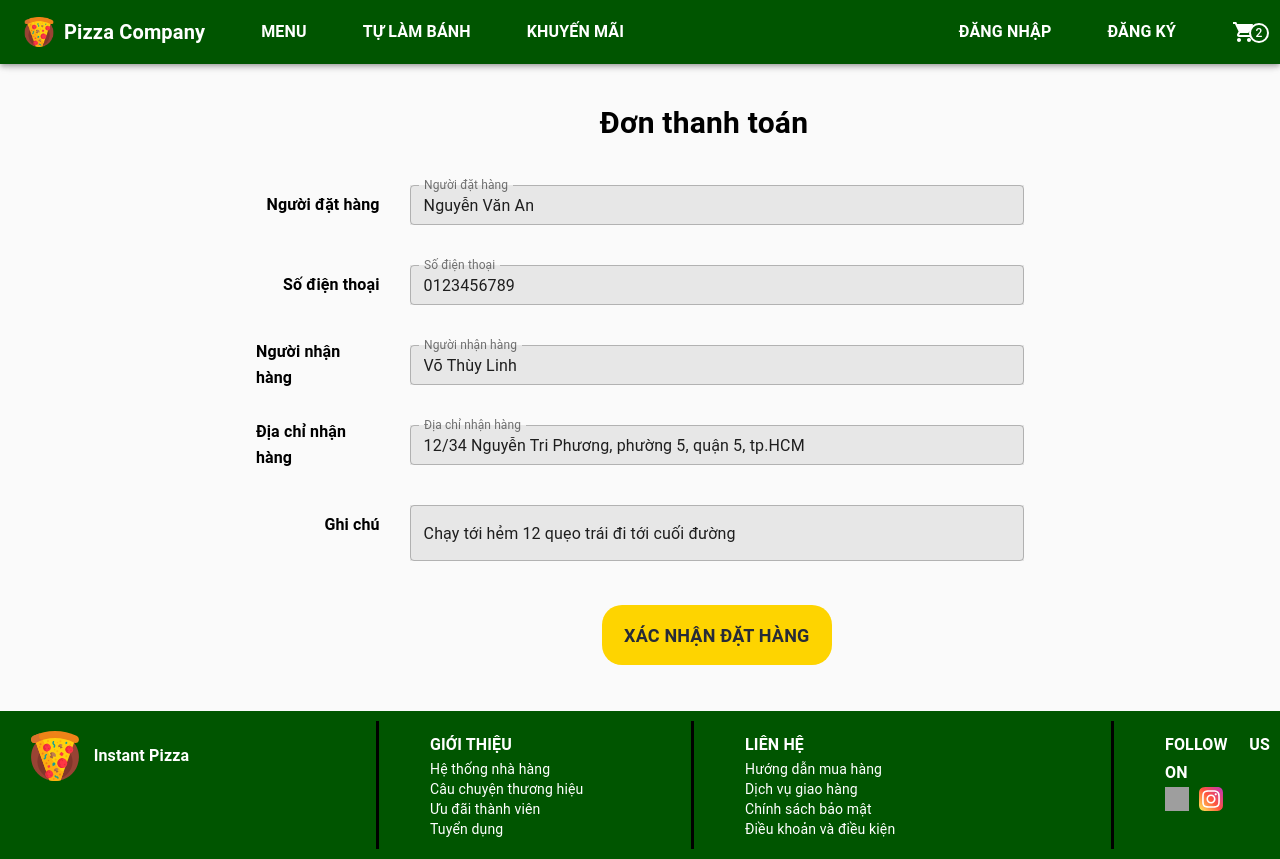
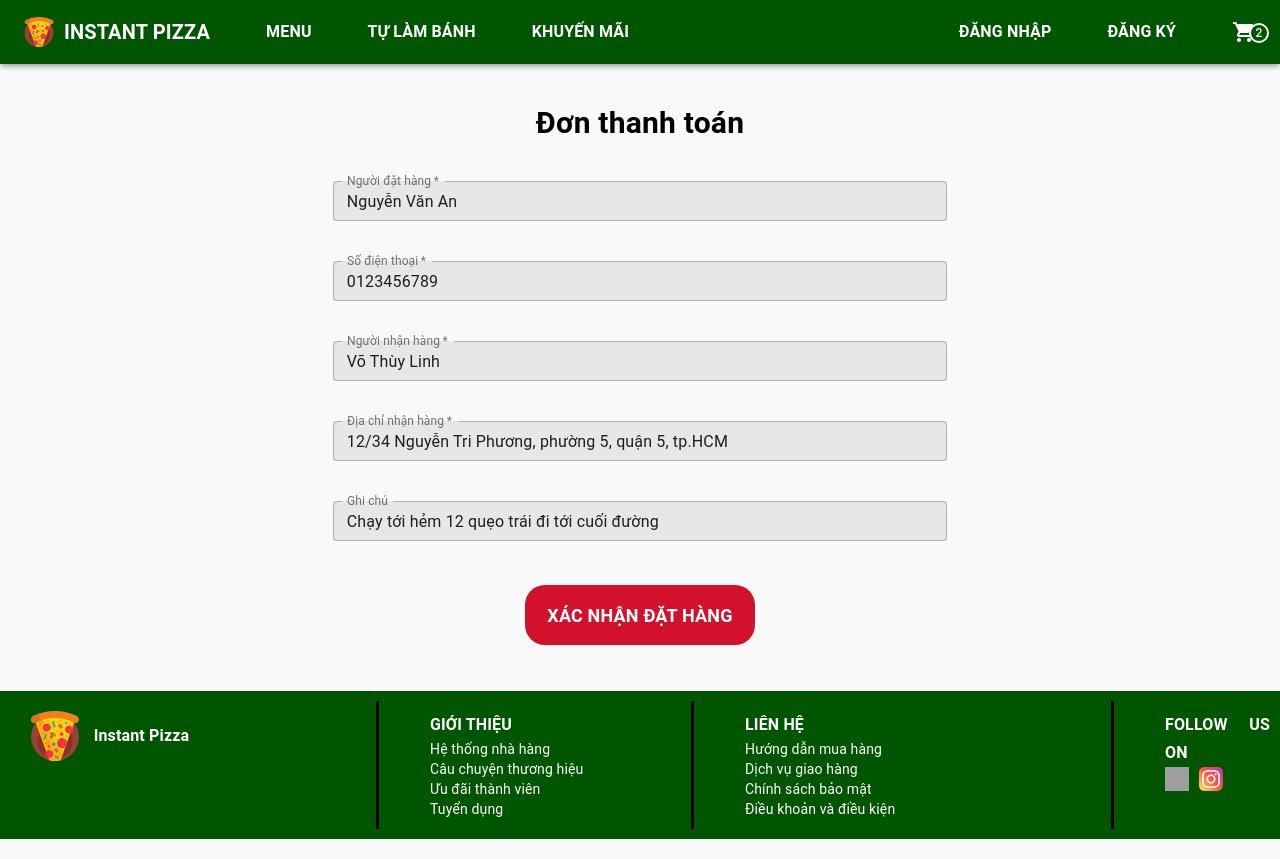
Before and after one commit to ndhungw/pizza-online, a React (Create React App) app: page /payment in a window 1280 px wide. Built offline with nearby package versions, Linux system fonts and the light colour scheme; grey boxes are pictures that could not be loaded; a web font is replaced by a local one.

Commit message:
Delete label payment, update make pizza

```diff
--- a/src/components/Header/Header.js
+++ b/src/components/Header/Header.js
@@ -66,7 +66,7 @@ const Header = () => {
             fontWeight: "bold",
           }}
         >
-          Pizza Company
+          INSTANT PIZZA
         </ButtonBase>
         <NavLink to="/menu" className={classes.appBarItem}>
           MENU
--- a/src/components/Ingredient/Tray.js
+++ b/src/components/Ingredient/Tray.js
@@ -8,6 +8,7 @@ import Increment from "./IncreDecrePizza";
 import Table from "./IngreTable";
 import AddIcon from '@material-ui/icons/Add';
 import Equal from "../../assets/img/equal.png";
+import { ButtonBase, Typography } from "@material-ui/core";
 export default function Tray({
   sizeOption,
   crustOption,
@@ -92,8 +93,8 @@ export default function Tray({
       <br />
       <Grid container xs={12} style={{ fontSize: "20px" }}>
         <Grid xs={1} />
-        <Grid xs={3}>Số lượng:</Grid>
-        <Grid xs={8}>
+        <Grid xs={4}>Số lượng:</Grid>
+        <Grid xs={7}>
           <Increment amount={amount} setAmount={setAmount} />
         </Grid>
       </Grid>
@@ -111,19 +112,20 @@ export default function Tray({
         style={{ fontWeight: "bold", fontSize: "20px" }}
         class="contentCenter"
       >
-        <button
-          onClick={addCart}
-          style={{
-            height: "40px",
-            fontSize: "20px",
-            borderRadius: "15px",
-            backgroundColor: "#D2112D",
-            color: "white",
-            width: "full",
-          }}
-        >
-          Thêm vào giỏ
-        </button>
+        <ButtonBase onClick={addCart}>
+          <div
+            style={{
+              borderRadius: 20,
+              paddingVertical: 15,
+              paddingInline: 40,
+              backgroundColor: "#D2112D",
+            }}
+          >
+            <p style={{ fontWeight: "bold", color: "white", fontSize: 15 }}>
+              Thêm vào giỏ
+            </p>
+          </div>
+        </ButtonBase>
       </Grid>
       <br />
     </Card>
--- a/src/pages/Payment.js
+++ b/src/pages/Payment.js
@@ -11,6 +11,7 @@ import Typography from "@material-ui/core/Typography";
 import { makeStyles } from "@material-ui/core/styles";
 import InteractiveList from "../components/List/InteractiveList";
 import { Card, CardContent } from "@material-ui/core";
+import {useHistory} from "react-router-dom";
 
 const useStyles = makeStyles((theme) => ({
   root: {
@@ -25,7 +26,7 @@ const useStyles = makeStyles((theme) => ({
   },
   form: {
     flex: 1, // Fix IE 11 issue.
-    marginTop: theme.spacing(3),
+    // marginTop: theme.spacing(3),
     width: "60%",
   },
   button: {
@@ -47,7 +48,7 @@ const useStyles = makeStyles((theme) => ({
     },
   },
   titleContainer: {
-    marginLeft: "10%",
+    // marginLeft: "10%",
     flex: 1,
     display: "flex",
     flexDirection: "row",
@@ -78,10 +79,10 @@ const useStyles = makeStyles((theme) => ({
     height: 100,
     justifyContent: "space-around",
     flexDirection: "row",
-    marginLeft: "10%",
+    // marginLeft: "10%",
   },
   buttonText: {
-    color: "#272B37",
+    color: "white",
     fontSize: 18,
     fontWeight: "bold",
   },
@@ -95,7 +96,8 @@ const useStyles = makeStyles((theme) => ({
   },
   confirmButton: {
     fontWeight: "bold",
-    backgroundColor: "#FED400",
+    backgroundColor: "#D2112D",
+    color: "white",
 
     transition: theme.transitions.create(["background-color", "transform"], {
       duration: theme.transitions.duration.complex,
@@ -110,6 +112,7 @@ const useStyles = makeStyles((theme) => ({
 }));
 // <Container component="main" maxWidth="xs">
 export default function Payment() {
+  let history=useHistory();
   const classes = useStyles();
 
   // dialog
@@ -122,6 +125,10 @@ export default function Payment() {
   const handleClose = () => {
     setOpen(false);
   };
+  const handleAccept = () => {
+    setOpen(false);
+    history.push("/cart");
+  };
 
   return (
     <div className={classes.root}>
@@ -131,15 +138,16 @@ export default function Payment() {
             Đơn thanh toán
           </Typography>
         </div>
-        <form className={classes.form} noValidate>
+        <form className={classes.form} >
           <div
             style={{ display: "flex", flexDirection: "column", width: "100%" }}
           >
-            <div style={{ height: 20 }}></div>
+            {/* <div style={{ height: 20 }}></div> */}
             <div
               style={{
                 display: "flex",
-                flexDirection: "row",
+                flexDirection: "column",
+                alignItems: "center",
                 flex: 1,
                 width: "100%",
               }}
@@ -150,7 +158,6 @@ export default function Payment() {
                   component="h1"
                   variant="h6"
                 >
-                  Người đặt hàng
                 </Typography>
               </div>
               <div style={{ width: "80%" }}>
@@ -163,14 +170,16 @@ export default function Payment() {
                   label="Người đặt hàng"
                   size="small"
                   defaultValue="Nguyễn Văn An"
+                  required
                 />
               </div>
             </div>
-            <div style={{ height: 40 }}></div>
+            {/* <div style={{ height: 40 }}></div> */}
             <div
               style={{
                 display: "flex",
-                flexDirection: "row",
+                flexDirection: "column",
+                alignItems: "center",
                 flex: 1,
                 width: "100%",
               }}
@@ -181,7 +190,6 @@ export default function Payment() {
                   component="h1"
                   variant="h6"
                 >
-                  Số điện thoại
                 </Typography>
               </div>
               <div style={{ width: "80%" }}>
@@ -194,14 +202,16 @@ export default function Payment() {
                   label="Số điện thoại"
                   size="small"
                   defaultValue="0123456789"
+                  required
                 />
               </div>
             </div>
-            <div style={{ height: 40 }}></div>
+            {/* <div style={{ height: 40 }}></div> */}
             <div
               style={{
                 display: "flex",
-                flexDirection: "row",
+                flexDirection: "column",
+                alignItems: "center",
                 flex: 1,
                 width: "100%",
               }}
@@ -212,7 +222,6 @@ export default function Payment() {
                   component="h1"
                   variant="h6"
                 >
-                  Người nhận hàng
                 </Typography>
               </div>
               <div style={{ width: "80%" }}>
@@ -225,14 +234,16 @@ export default function Payment() {
                   label="Người nhận hàng"
                   size="small"
                   defaultValue="Võ Thùy Linh"
+                  required
                 />
               </div>
             </div>
-            <div style={{ height: 40 }}></div>
+            {/* <div style={{ height: 40 }}></div> */}
             <div
               style={{
                 display: "flex",
-                flexDirection: "row",
+                flexDirection: "column",
+                alignItems: "center",
                 flex: 1,
                 width: "100%",
               }}
@@ -243,7 +254,6 @@ export default function Payment() {
                   component="h1"
                   variant="h6"
                 >
-                  Địa chỉ nhận hàng
                 </Typography>
               </div>
               <div style={{ width: "80%" }}>
@@ -256,14 +266,16 @@ export default function Payment() {
                   label="Địa chỉ nhận hàng"
                   size="small"
                   defaultValue="12/34 Nguyễn Tri Phương, phường 5, quận 5, tp.HCM"
+                  required
                 />
               </div>
             </div>
-            <div style={{ height: 40 }}></div>
+            {/* <div style={{ height: 40 }}></div> */}
             <div
               style={{
                 display: "flex",
-                flexDirection: "row",
+                flexDirection: "column",
+                alignItems: "center",
                 flex: 1,
                 width: "100%",
               }}
@@ -274,20 +286,18 @@ export default function Payment() {
                   component="h1"
                   variant="h6"
                 >
-                  Ghi chú
                 </Typography>
               </div>
               <div style={{ width: "80%" }}>
                 <TextField
-                  multiline={true}
                   style={{ backgroundColor: "#E7E7E7" }}
-                  size="medium"
-                  name="note"
+                  name="address"
                   variant="outlined"
                   fullWidth
-                  id="note"
-                  label=""
-                  value={`Chạy tới hẻm 12 quẹo trái đi tới cuối đường`}
+                  id="address"
+                  label="Ghi chú"
+                  size="small"
+                  defaultValue="Chạy tới hẻm 12 quẹo trái đi tới cuối đường"
                 />
               </div>
             </div>
@@ -295,7 +305,7 @@ export default function Payment() {
             <div className={classes.buttonContainer}>
               <ButtonBase
                 className={classes.button}
-                style={{ backgroundColor: "#FED400" }}
+                style={{ backgroundColor: "#D2112D" }}
                 onClick={handleClickOpen}
               >
                 <Typography className={classes.buttonText} color="inherit">
@@ -355,7 +365,7 @@ export default function Payment() {
                 {"Thay đôi thông tin"}
               </Button>
               <Button
-                onClick={handleClose}
+                onClick={handleAccept}
                 className={classes.confirmButton}
                 variant="contained"
                 autoFocus
--- a/src/pages/makePizza.js
+++ b/src/pages/makePizza.js
@@ -226,7 +226,7 @@ export default function Menu() {
       <Grid xs={3}>
         <div
           className={classes.test}
-          style={{ position: "fixed" }}
+          style={{ position: "fixed", marginBottom: "100px" }}
         >
           <Tray
             sizeOption={sizeOption}
@@ -239,6 +239,7 @@ export default function Menu() {
             setCrustOption={setCrustOption}
             Ingredient={Ingredient}
             setIngredient={setIngredient}
+            marginBottom={200}
           />
         </div>
       </Grid>
```
